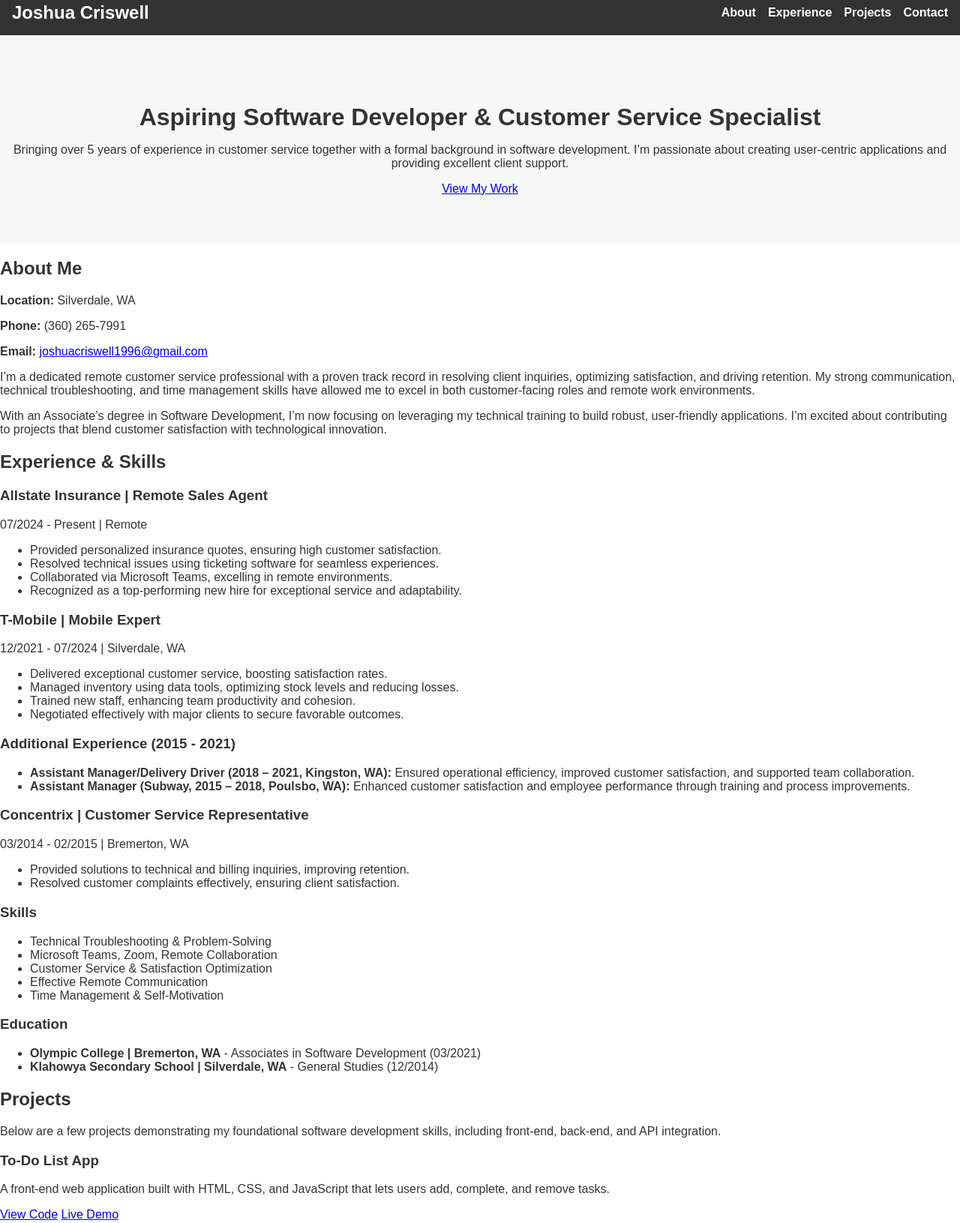
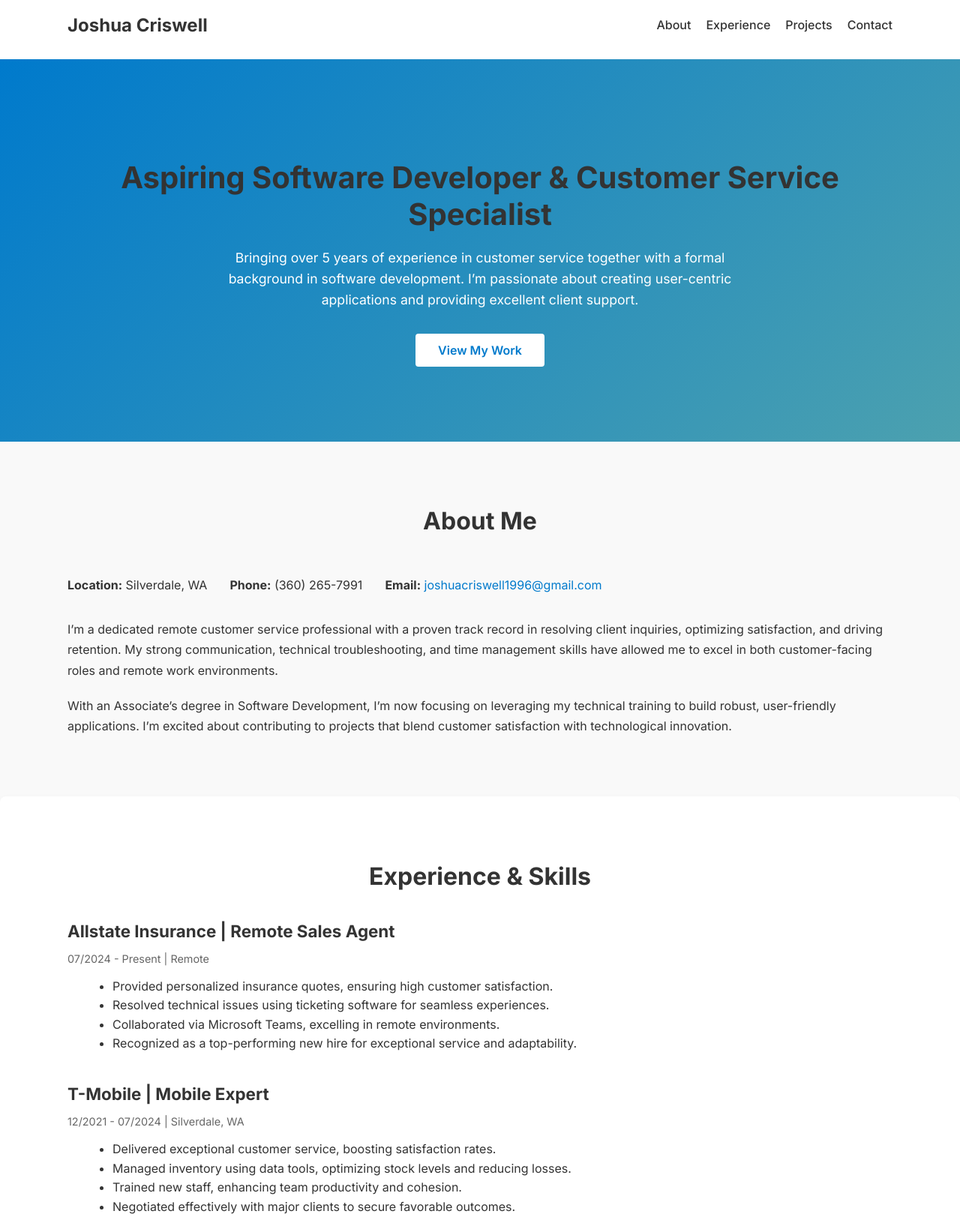
Before and after one commit to jcriz99/jcriz99.github.io, a plain HTML site: page index.html in a window 1280 px wide. Shown: the part 13-1644 px from the top of the page at 75% size. Drawn offline with Linux system fonts and the light colour scheme.

Commit message:
Update styles.css

```diff
--- a/styles.css
+++ b/styles.css
@@ -1,115 +1,261 @@
 body {
     margin: 0;
-    font-family: Arial, sans-serif;
+    font-family: 'Inter', sans-serif;
+    color: #333;
+    background: #f9f9f9;
+}
+
+.container {
+    max-width: 1100px;
+    margin: 0 auto;
+    padding: 0 20px;
+}
+
+.site-header {
+    background: #fff;
+    box-shadow: 0 2px 4px rgba(0,0,0,0.1);
+}
+
+.navbar {
+    display: flex;
+    align-items: center;
+    justify-content: space-between;
+    padding: 20px 0;
+}
+
+.brand h1 {
+    margin: 0;
+    font-size: 1.5rem;
+    font-weight: 700;
     color: #333;
 }
 
-header {
-    background: #333;
-    color: #fff;
-    padding: 1rem;
+.nav-links {
+    list-style: none;
+    display: flex;
+    gap: 20px;
 }
 
-header nav {
-    display: flex;
-    justify-content: space-between;
-    align-items: center;
+.nav-links li {
+    margin: 0;
 }
 
-header nav h1 {
-    margin: 0;
-    font-size: 1.5rem;
+.nav-links a {
+    text-decoration: none;
+    font-weight: 500;
+    color: #333;
+    transition: color 0.3s ease;
 }
 
-header nav ul {
-    list-style: none;
-    margin: 0;
-    padding: 0;
-    display: flex;
+.nav-links a:hover {
+    color: #007acc;
 }
 
-header nav li {
-    margin-left: 1rem;
+.hero {
+    background: linear-gradient(135deg, #007acc 0%, #4ca1af 100%);
+    color: #fff;
+    padding: 100px 20px;
+    text-align: center;
 }
 
-header nav a {
-    color: #fff;
-    text-decoration: none;
-    font-weight: bold;
+.hero-title {
+    font-size: 2.5rem;
+    font-weight: 700;
+    margin-bottom: 20px;
 }
 
-header nav a:hover {
+.hero-subtitle {
+    font-size: 1.1rem;
+    max-width: 700px;
+    margin: 0 auto 30px auto;
+    line-height: 1.6;
+}
+
+.hero-button {
+    display: inline-block;
+    background: #fff;
+    color: #007acc;
+    padding: 12px 30px;
+    font-weight: 600;
+    border-radius: 4px;
+    text-decoration: none;
+    transition: background 0.3s ease, color 0.3s ease;
+}
+
+.hero-button:hover {
+    background: #007acc;
+    color: #fff;
+}
+
+section {
+    padding: 60px 0;
+}
+
+section h2 {
+    font-size: 2rem;
+    font-weight: 700;
+    margin-bottom: 40px;
+    text-align: center;
+    color: #333;
+}
+
+.about-section .about-details {
+    display: flex;
+    gap: 30px;
+    flex-wrap: wrap;
+    margin-bottom: 20px;
+}
+
+.about-section a {
+    color: #007acc;
+    text-decoration: none;
+}
+
+.about-section a:hover {
     text-decoration: underline;
 }
 
-.hero {
-    background: #f7f7f7;
-    padding: 4rem 1rem;
+.about-text {
+    line-height: 1.7;
+    margin-bottom: 20px;
+}
+
+.experience-section {
+    background: #fff;
+    border-radius: 8px;
+    padding: 60px;
+    box-shadow: 0 2px 6px rgba(0,0,0,0.05);
+}
+
+.experience-card {
+    margin-bottom: 40px;
+}
+
+.experience-card h3 {
+    font-size: 1.4rem;
+    margin-bottom: 10px;
+}
+
+.date-location {
+    color: #666;
+    font-size: 0.9rem;
+    margin-bottom: 15px;
+}
+
+.experience-card ul {
+    list-style: disc;
+    margin-left: 20px;
+    line-height: 1.6;
+}
+
+.experience-section h3 {
+    margin-top: 40px;
+    margin-bottom: 15px;
+}
+
+.skills-list, .edu-list {
+    list-style: none;
+    padding-left: 0;
+    line-height: 1.6;
+}
+
+.skills-list li, .edu-list li {
+    margin-bottom: 10px;
+}
+
+.projects-section .section-intro {
+    text-align: center;
+    max-width: 700px;
+    margin: 0 auto 50px auto;
+    line-height: 1.6;
+    color: #555;
+}
+
+.projects-grid {
+    display: grid;
+    gap: 30px;
+    grid-template-columns: repeat(auto-fit, minmax(300px, 1fr));
+}
+
+.project-card {
+    background: #fff;
+    border-radius: 8px;
+    padding: 30px;
+    box-shadow: 0 2px 6px rgba(0,0,0,0.05);
+    transition: transform 0.3s ease;
+}
+
+.project-card:hover {
+    transform: translateY(-5px);
+}
+
+.project-card h3 {
+    font-size: 1.3rem;
+    margin-bottom: 15px;
+}
+
+.project-card p {
+    line-height: 1.6;
+    margin-bottom: 20px;
+    color: #555;
+}
+
+.project-links a {
+    color: #007acc;
+    text-decoration: none;
+    font-weight: 600;
+    margin-right: 15px;
+    transition: color 0.3s ease;
+}
+
+.project-links a:hover {
+    color: #005b8a;
+    text-decoration: underline;
+}
+
+.contact-section {
     text-align: center;
 }
 
-.hero-text {
+.contact-section p {
+    line-height: 1.7;
     max-width: 600px;
-    margin: 0 auto;
+    margin: 0 auto 20px auto;
+    color: #555;
 }
 
-.hero h2 {
-    font-size: 2rem;
-    margin-bottom: 1rem;
+.contact-section a {
+    color: #007acc;
+    text-decoration: none;
+    font-weight: 600;
 }
 
-.about, .projects, .contact {
-    padding: 2rem 1rem;
-    max-width: 800px;
-    margin: 0 auto;
-}
-
-.about h2, .projects h2, .contact h2 {
-    margin-bottom: 1rem;
-    font-size: 1.75rem;
-    border-bottom: 2px solid #333;
-    display: inline-block;
-    padding-bottom: .5rem;
-}
-
-.projects .project {
-    margin-bottom: 2rem;
-}
-
-.projects h3 {
-    font-size: 1.25rem;
-    margin-bottom: 0.5rem;
-}
-
-.links a {
-    color: #0066cc;
-    text-decoration: none;
-    font-weight: bold;
-}
-
-.links a:hover {
+.contact-section a:hover {
     text-decoration: underline;
 }
 
-.contact p, .about p, .projects p {
-    line-height: 1.5;
+.site-footer {
+    background: #fff;
+    padding: 20px 0;
+    text-align: center;
+    border-top: 1px solid #eee;
 }
 
-footer {
-    background: #333;
-    color: #fff;
-    text-align: center;
-    padding: 1rem;
-    margin-top: 2rem;
+.site-footer p {
+    margin: 0;
+    font-size: 0.9rem;
+    color: #555;
 }
 
+/* Responsive Adjustments */
 @media (max-width: 600px) {
-    header nav ul {
+    .about-section .about-details {
         flex-direction: column;
-        margin-top: 1rem;
     }
-    header nav li {
-        margin-left: 0;
-        margin-bottom: 0.5rem;
+
+    .nav-links {
+        flex-direction: column;
+        gap: 10px;
+        margin-top: 10px;
     }
 }
```
